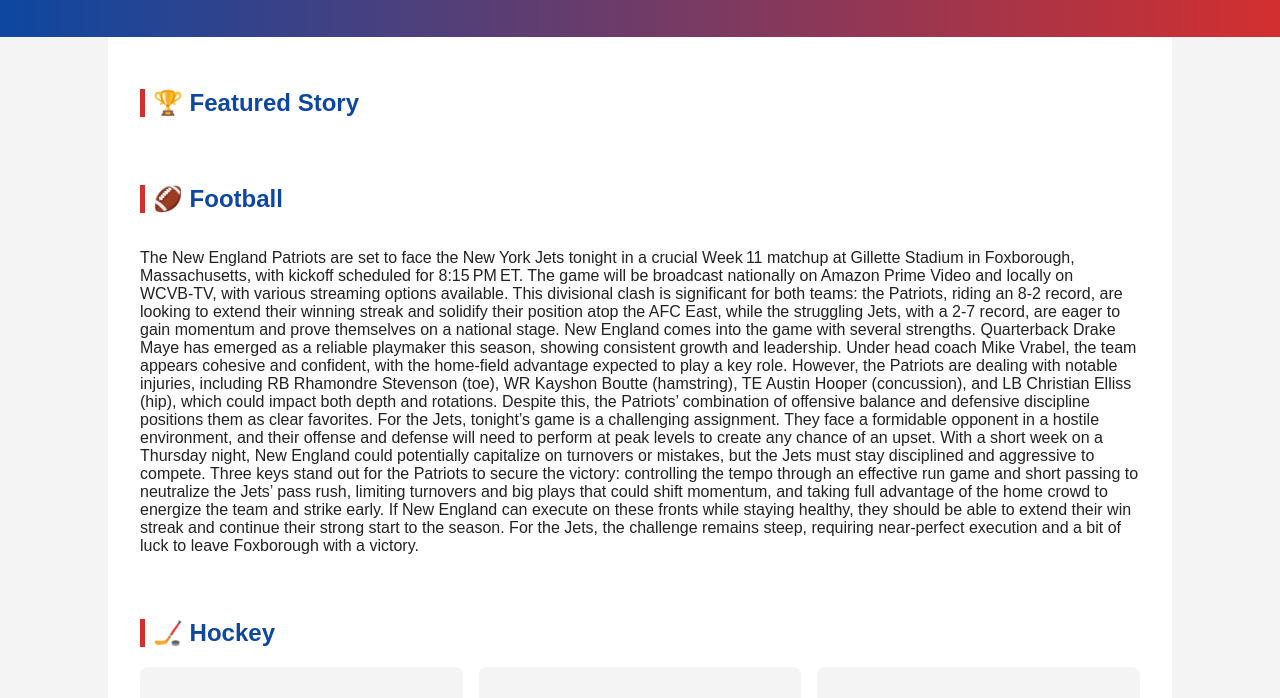
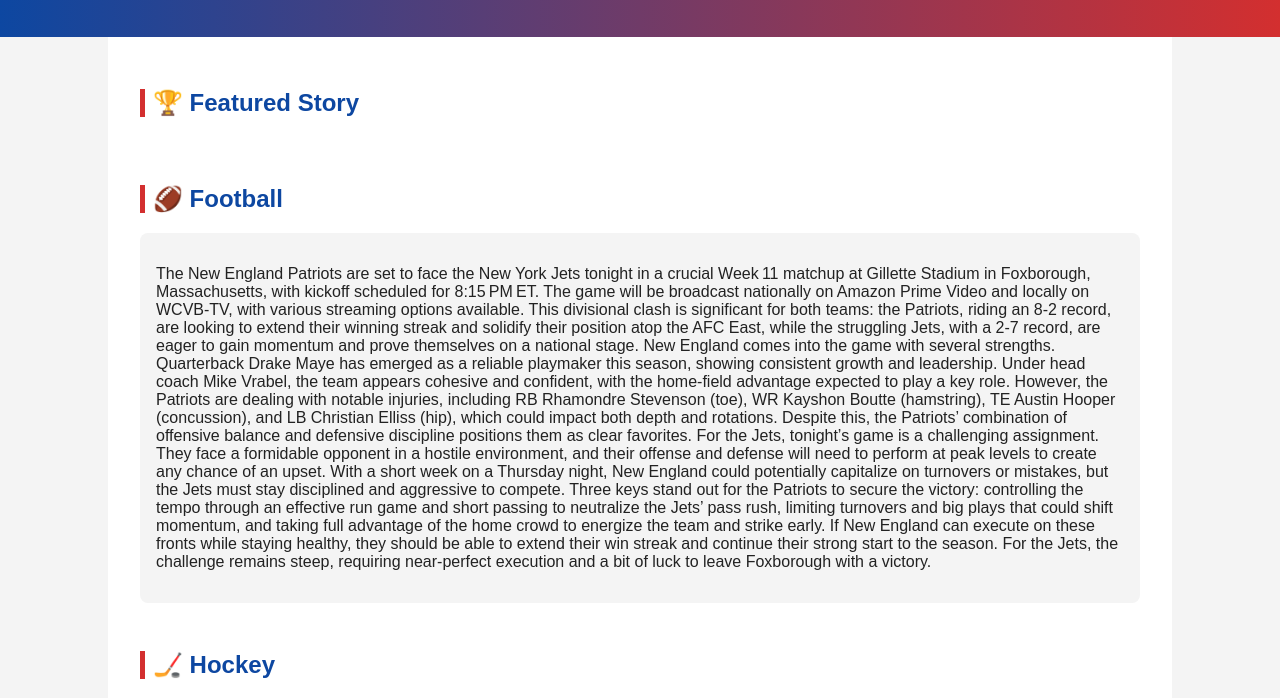
Before and after one commit to Pouls51/National-Star-Sports, a plain HTML site: page index.html in a window 1280 px wide. Shown: the part 98-796 px from the top of the page. Drawn offline with Linux system fonts and the light colour scheme.

Commit message:
Update index.html

```diff
--- a/index.html
+++ b/index.html
@@ -29,13 +29,16 @@
     <section id="football">
       <h2>🏈 Football</h2>
       <div class="articles">
-    <p>The New England Patriots are set to face the New York Jets tonight in a crucial Week 11 matchup at Gillette Stadium in Foxborough, Massachusetts, with kickoff scheduled for 8:15 PM ET. The game will be broadcast nationally on Amazon Prime Video and locally on WCVB‑TV, with various streaming options available. This divisional clash is significant for both teams: the Patriots, riding an 8‑2 record, are looking to extend their winning streak and solidify their position atop the AFC East, while the struggling Jets, with a 2‑7 record, are eager to gain momentum and prove themselves on a national stage.
+
+        <article>
+          <p>The New England Patriots are set to face the New York Jets tonight in a crucial Week 11 matchup at Gillette Stadium in Foxborough, Massachusetts, with kickoff scheduled for 8:15 PM ET. The game will be broadcast nationally on Amazon Prime Video and locally on WCVB‑TV, with various streaming options available. This divisional clash is significant for both teams: the Patriots, riding an 8‑2 record, are looking to extend their winning streak and solidify their position atop the AFC East, while the struggling Jets, with a 2‑7 record, are eager to gain momentum and prove themselves on a national stage.
 
 New England comes into the game with several strengths. Quarterback Drake Maye has emerged as a reliable playmaker this season, showing consistent growth and leadership. Under head coach Mike Vrabel, the team appears cohesive and confident, with the home-field advantage expected to play a key role. However, the Patriots are dealing with notable injuries, including RB Rhamondre Stevenson (toe), WR Kayshon Boutte (hamstring), TE Austin Hooper (concussion), and LB Christian Elliss (hip), which could impact both depth and rotations. Despite this, the Patriots’ combination of offensive balance and defensive discipline positions them as clear favorites.
 
 For the Jets, tonight’s game is a challenging assignment. They face a formidable opponent in a hostile environment, and their offense and defense will need to perform at peak levels to create any chance of an upset. With a short week on a Thursday night, New England could potentially capitalize on turnovers or mistakes, but the Jets must stay disciplined and aggressive to compete.
 
-Three keys stand out for the Patriots to secure the victory: controlling the tempo through an effective run game and short passing to neutralize the Jets’ pass rush, limiting turnovers and big plays that could shift momentum, and taking full advantage of the home crowd to energize the team and strike early. If New England can execute on these fronts while staying healthy, they should be able to extend their win streak and continue their strong start to the season. For the Jets, the challenge remains steep, requiring near-perfect execution and a bit of luck to leave Foxborough with a victory.</p>
+Three keys stand out for the Patriots to secure the victory: controlling the tempo through an effective run game and short passing to neutralize the Jets’ pass rush, limiting turnovers and big plays that could shift momentum, and taking full advantage of the home crowd to energize the team and strike early. If New England can execute on these fronts while staying healthy, they should be able to extend their win streak and continue their strong start to the season. For the Jets, the challenge remains steep, requiring near-perfect execution and a bit of luck to leave Foxborough with a victory.</p> </article>
+
 
       </div>
     </section>
```
